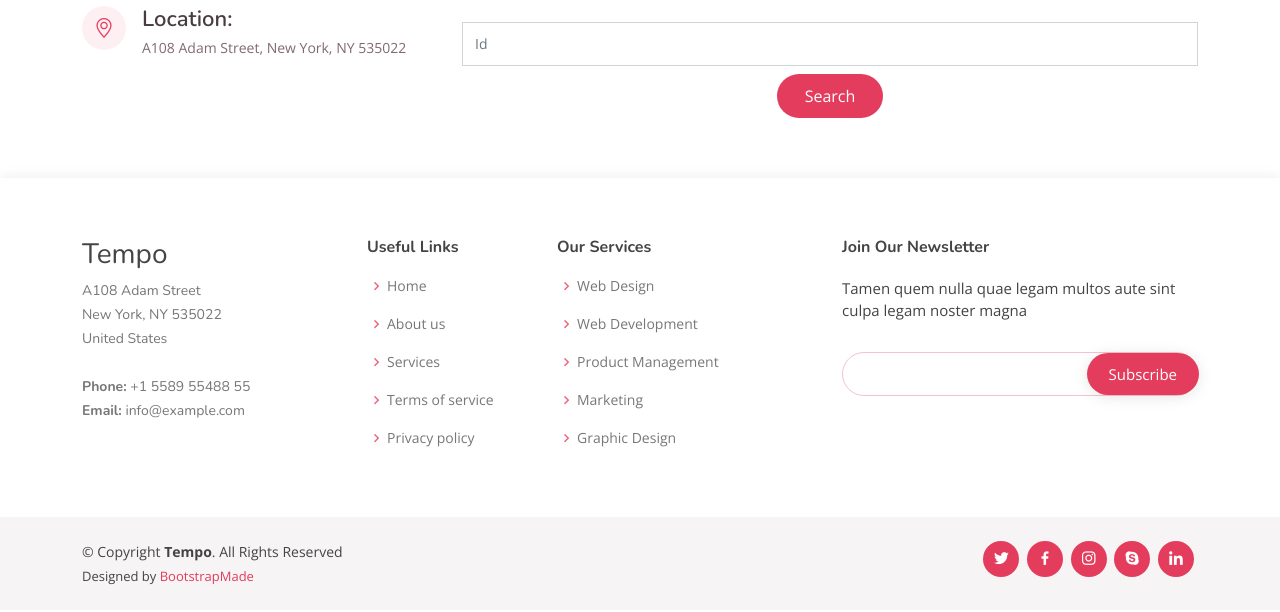
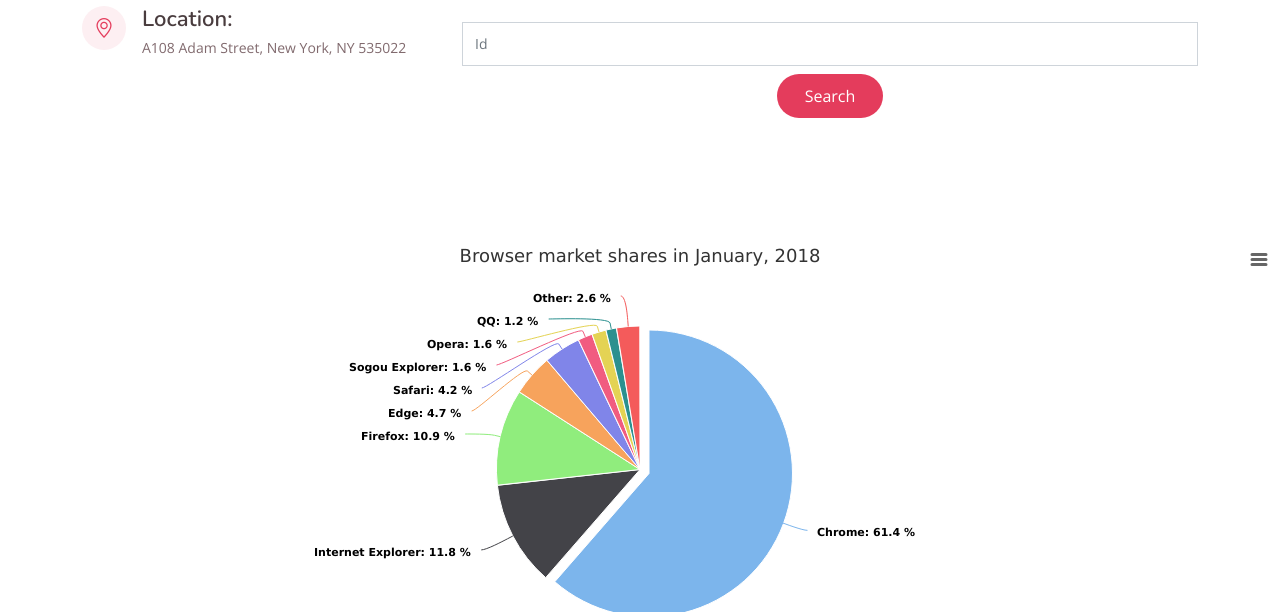
Before and after one commit to iot5project/sawwell-pythonanywhere, a Django app: template templates/home.html in a window 1280 px wide. Shown: the part 5888-6500 px from the top of the page. Before the commit the page ends 6473 px from the top, so only its background shows below. Run offline with Django 4.2, Linux system fonts and the light colour scheme; the template is opened without the code that fills it, so the values that code supplies are empty; some libraries are stand-ins or nearby versions.

Commit message:
edit home.html chart

```diff
--- a/templates/home.html
+++ b/templates/home.html
@@ -437,8 +437,91 @@
         </div>
       </div>
       </div>
+    </section>
+    <script src="https://code.highcharts.com/highcharts.js"></script>
+    <script src="https://code.highcharts.com/modules/exporting.js"></script>
+    <script src="https://code.highcharts.com/modules/export-data.js"></script>
+    <script src="https://code.highcharts.com/modules/accessibility.js"></script>
+    <script src="https://ajax.googleapis.com/ajax/libs/jquery/1.11.3/jquery.min.js"></script>
+    <script>
+      function display(data){
+        Highcharts.chart('container', {
+            chart: {
+                plotBackgroundColor: null,
+                plotBorderWidth: null,
+                plotShadow: false,
+                type: 'pie'
+            },
+            title: {
+                text: 'Browser market shares in January, 2018'
+            },
+            tooltip: {
+                pointFormat: '{series.name}: <b>{point.percentage:.1f}%</b>'
+            },
+            accessibility: {
+                point: {
+                    valueSuffix: '%'
+                }
+            },
+            plotOptions: {
+                pie: {
+                    allowPointSelect: true,
+                    cursor: 'pointer',
+                    dataLabels: {
+                        enabled: true,
+                        format: '<b>{point.name}</b>: {point.percentage:.1f} %'
+                    }
+                }
+            },
+            series: data
+        });
+      };
+
+      function getdata(){
+               var data= [{
+                name: 'Brands',
+                colorByPoint: true,
+                data: [{
+                    name: 'Chrome',
+                    y: 61.41,
+                    sliced: true,
+                    selected: true
+                }, {
+                    name: 'Internet Explorer',
+                    y: 11.84
+                }, {
+                    name: 'Firefox',
+                    y: 10.85
+                }, {
+                    name: 'Edge',
+                    y: 4.67
+                }, {
+                    name: 'Safari',
+                    y: 4.18
+                }, {
+                    name: 'Sogou Explorer',
+                    y: 1.64
+                }, {
+                    name: 'Opera',
+                    y: 1.6
+                }, {
+                    name: 'QQ',
+                    y: 1.2
+                }, {
+                    name: 'Other',
+                    y: 2.61
+                }]
+            }]
+            display(data);
+         };
+
+         $(document).ready(function(){
+            getdata();
+      });
+    </script>
+    <section>
+      <div id="container"></div>
     </section><!-- End Contact Section -->
-
   </main><!-- End #main -->
 
   <!-- ======= Footer ======= -->
```
